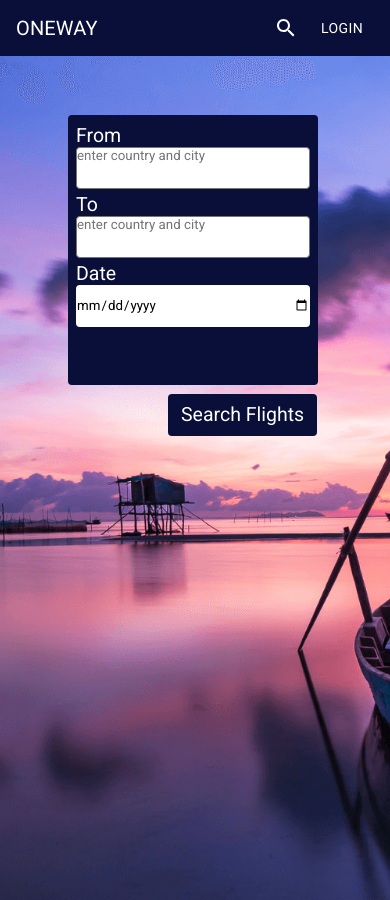
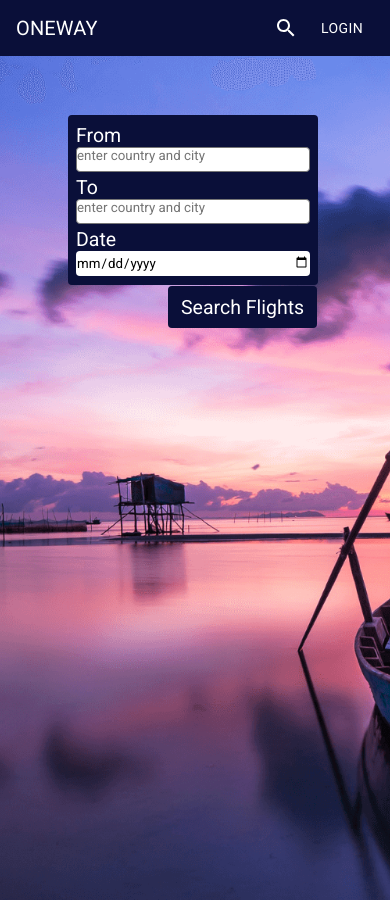
Before and after one commit to joshkwannacode/OneWay-Flights, a React (Create React App) app in the folder client/: page / in a window 390 px wide. Built offline with nearby package versions, Linux system fonts and the light colour scheme.

Commit message:
fixed to be more responsive

```diff
--- a/client/src/components/Styled.js
+++ b/client/src/components/Styled.js
@@ -33,7 +33,7 @@ export const FrontPageH2 = styled.h2`
 export const SearchFlightButton = styled.button`
   position: absolute;
   margin-left: 43.2vw;
-  margin-top: 40vh;
+  margin-top: 230px;
   background: #0a0f39;
   border-radius: 1vw;
   width: 38vw;
@@ -49,6 +49,7 @@ export const SearchFlightButton = styled.button`
     font-size: 3vw;
     width: 30vw;
     margin-left: 51.5vw;
+    margin-top: 270px;
   }
   @media (min-width: 1024px) {
     font-size: 1.1vw;
@@ -77,7 +78,7 @@ export const SearchFlightButton = styled.button`
 //SearchBar
 export const SearchBarBorder = styled.div`
   width: 64vw;
-  height: 32vh;
+  height: 170px;
   background: #0a0f39;
   position: absolute;
   margin-left: 17.5vw;
@@ -115,7 +116,7 @@ export const SearchBarForm = styled.form`
 `;
 
 export const TextArea = styled.textarea`
-  height: 5vh;
+  height: 25px;
   margin-left: 2vw;
   resize: none;
   width: 60vw;
@@ -157,7 +158,7 @@ export const TextAreaLabel = styled.label`
 export const DateInput = styled.input.attrs({
   type: "date",
 })`
-  height: 5vh;
+  height: 25px;
   margin-left: 2vw;
   resize: none;
   width: 60vw;
```
Also changed, not shown: client/src/components/MainPage.js (+1 -8 lines).
